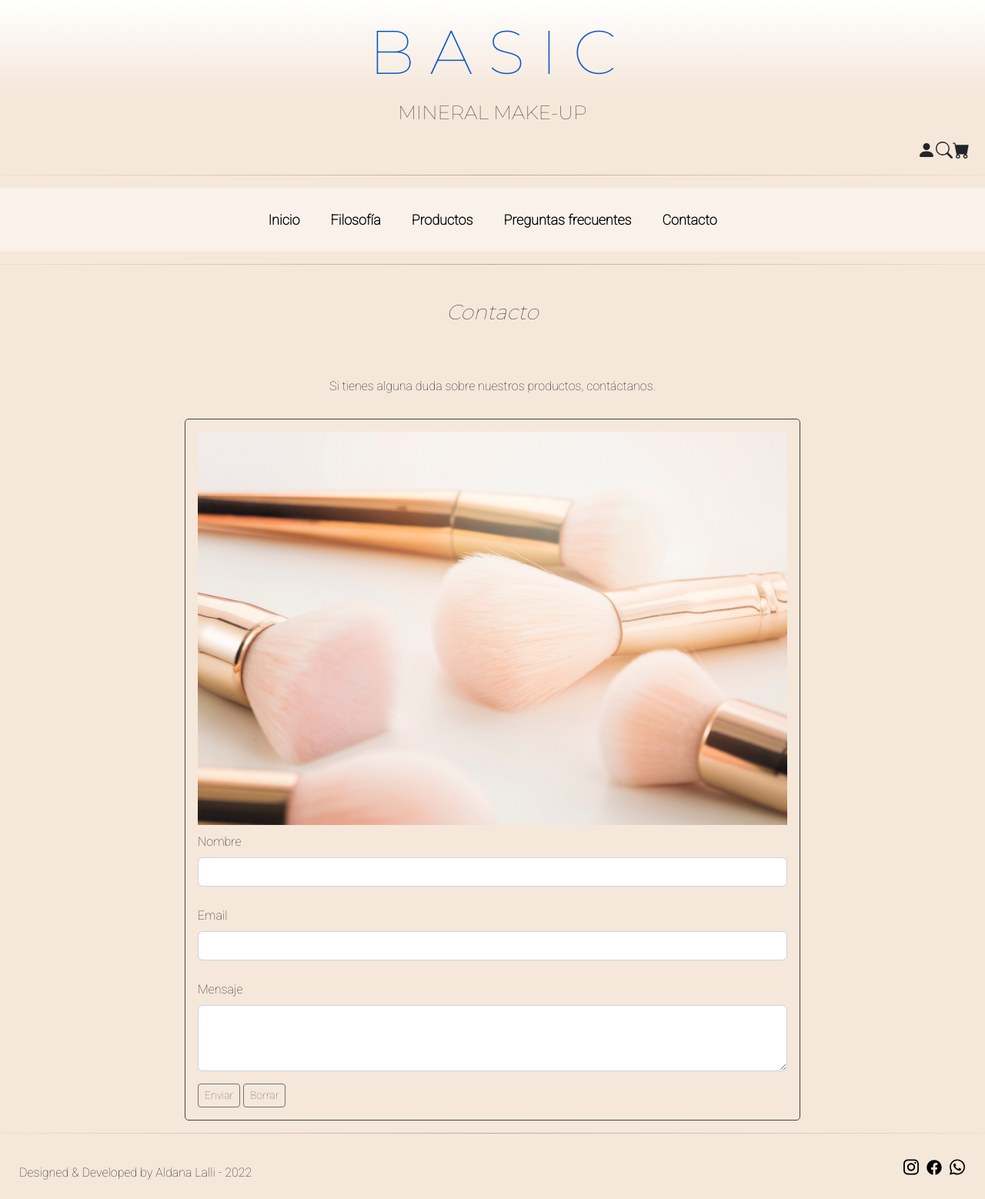
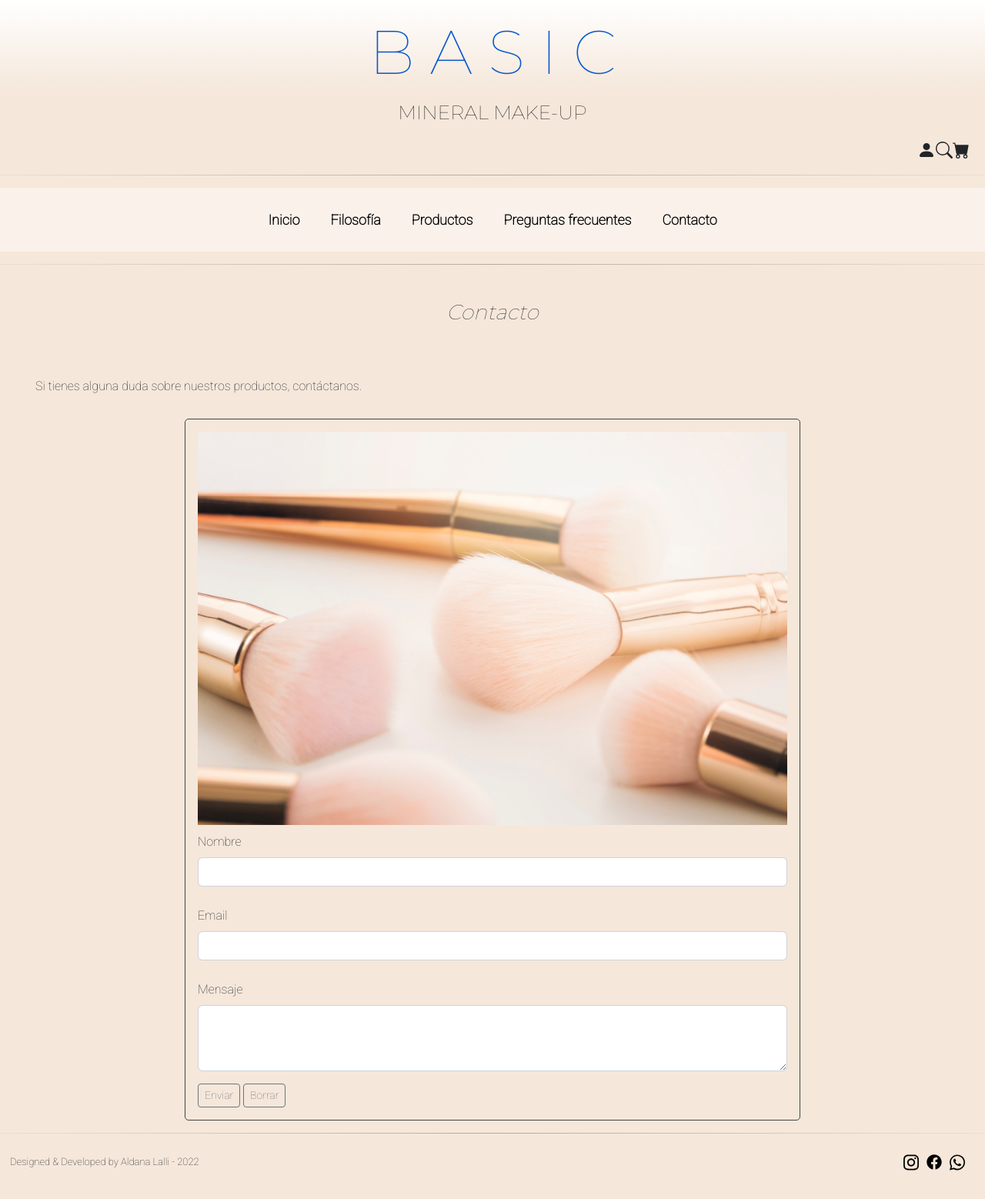
Before and after one commit to aldana-lalli/basic-mineral-makeup, a website: page pages/contacto.html in a window 1280 px wide. Shown: the whole page at 77% size. Drawn offline with nearby package versions, Linux system fonts and the light colour scheme.

Commit message:
Modificación de estilo

```diff
--- a/pages/contacto.html
+++ b/pages/contacto.html
@@ -27,14 +27,12 @@
     <header> <!--Encabezado-->
         <section>
             <h1><a href="../index.html" class="header__titulo">B A S I C</a></h1>
-            <nav>
-                <h2 class="header__subtitulo">MINERAL MAKE-UP</h2>
+            <h2><a href="../index.html" class="header__subtitulo">MINERAL MAKE-UP</a></h2>
                 <div class="header__acciones">
                     <svg xmlns="http://www.w3.org/2000/svg" width="24" height="24" fill="currentColor" class="bi bi-person-fill" viewBox="0 0 16 16"><path d="M3 14s-1 0-1-1 1-4 6-4 6 3 6 4-1 1-1 1H3zm5-6a3 3 0 1 0 0-6 3 3 0 0 0 0 6z"/></svg>
                     <svg xmlns="http://www.w3.org/2000/svg" width="22" height="22" fill="currentColor" class="bi bi-search" viewBox="0 0 16 16"><path d="M11.742 10.344a6.5 6.5 0 1 0-1.397 1.398h-.001c.03.04.062.078.098.115l3.85 3.85a1 1 0 0 0 1.415-1.414l-3.85-3.85a1.007 1.007 0 0 0-.115-.1zM12 6.5a5.5 5.5 0 1 1-11 0 5.5 5.5 0 0 1 11 0z"/></svg>
                     <svg xmlns="http://www.w3.org/2000/svg" width="22" height="22" fill="currentColor" class="bi bi-cart-fill" viewBox="0 0 16 16"><path d="M0 1.5A.5.5 0 0 1 .5 1H2a.5.5 0 0 1 .485.379L2.89 3H14.5a.5.5 0 0 1 .491.592l-1.5 8A.5.5 0 0 1 13 12H4a.5.5 0 0 1-.491-.408L2.01 3.607 1.61 2H.5a.5.5 0 0 1-.5-.5zM5 12a2 2 0 1 0 0 4 2 2 0 0 0 0-4zm7 0a2 2 0 1 0 0 4 2 2 0 0 0 0-4zm-7 1a1 1 0 1 1 0 2 1 1 0 0 1 0-2zm7 0a1 1 0 1 1 0 2 1 1 0 0 1 0-2z"/></svg>
                 </div>
-            </nav>
         </section>
         <hr>
             <nav class="navbar navbar-expand-sm header__nav container-fluid"> <!--Barra de navegación-->
--- a/scss/_nav.scss
+++ b/scss/_nav.scss
@@ -26,3 +26,7 @@
             }
     }
 }
+
+.container-fluid {
+    justify-content: flex-end;
+}
--- a/scss/styles.scss
+++ b/scss/styles.scss
@@ -34,6 +34,8 @@ body {
             padding: 2px 16px;
             text-align: center;
             display: block;
+            color: #000;
+            text-decoration: none;
         }
         &__acciones {
             list-style: none;
@@ -44,6 +46,7 @@ body {
         }
         &__nav {
             display: flex;
+
         }
         &__menu {
             color: #000;
@@ -65,7 +68,7 @@ body {
 
 .container-fluid {
     display: flex;
-    flex-wrap: inherit;
+    justify-content: flex-end;
 }
 
 .navbar-toggler {
@@ -77,11 +80,6 @@ hr {
     min-height: 1px;
     background: #000;
     background-image: linear-gradient(to right, #ccc, #000, #ccc)
-}
-
-.container-fluid {
-    display: flex;
-    justify-content: flex-end;
 }
 
 /* Contenido de la página */
@@ -542,9 +540,10 @@ span {
 }
 
 .derechos {
+    font-size: small;
     justify-content: center;
     align-items: center;
-    margin: 25px;
+    margin: 1em;
 }
 
 .redes {
```
Also changed, not shown: index.html (+3 -1 lines), pages/filosofia.html (+3 -3 lines), pages/preguntas-frecuentes.html (+1 -3 lines), pages/productos.html (+1 -3 lines), css/styles.css.
